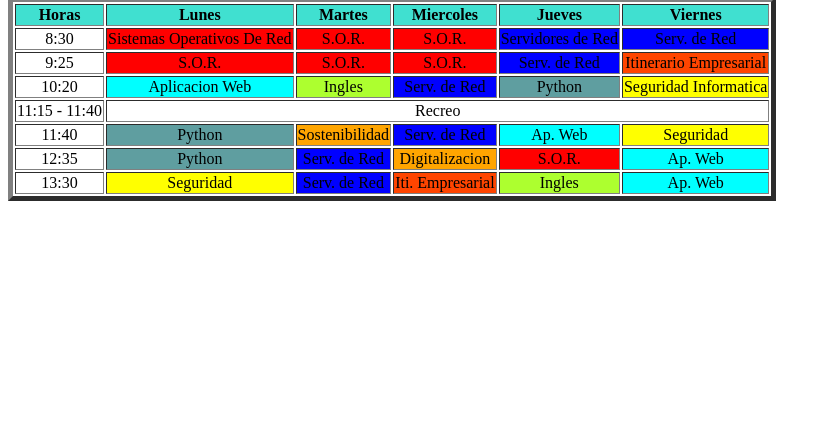
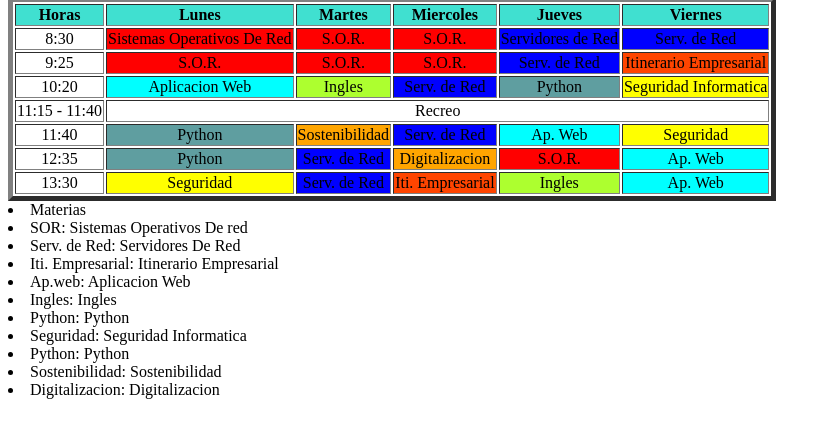
Before and after one commit to EzequielSebas/12_sebastian, a plain HTML site: page Tablas_Y_Listas.html in a window 1280 px wide. Shown: the part 163-600 px from the top of the page, without its empty margins (0-831 px from the left). Drawn offline with Linux system fonts and the light colour scheme.

Commit message:
Add files via upload

```diff
--- a/Tablas_Y_Listas.html
+++ b/Tablas_Y_Listas.html
@@ -126,6 +126,17 @@
             </tr>
         </tbody>
     </table>
+    <li>Materias</li>
+    <li>SOR: Sistemas Operativos De red</li>
+    <li>Serv. de Red: Servidores De Red</li>
+    <li>Iti. Empresarial: Itinerario Empresarial</li>
+    <li>Ap.web: Aplicacion Web</li>
+    <li>Ingles: Ingles</li>
+    <li>Python: Python</li>
+    <li>Seguridad: Seguridad Informatica</li>
+    <li>Python: Python</li>
+    <li>Sostenibilidad: Sostenibilidad</li>
+    <li>Digitalizacion: Digitalizacion</li>
 </body>
 
 </html>
```
